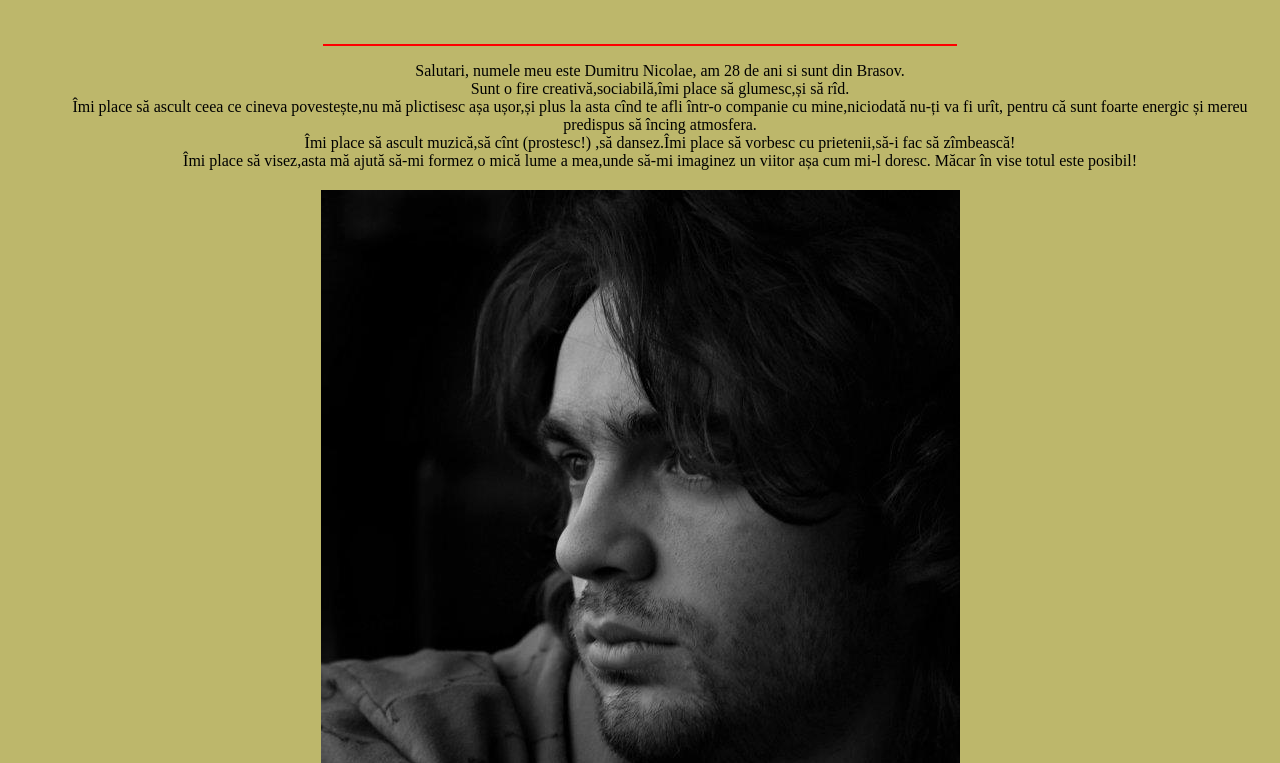
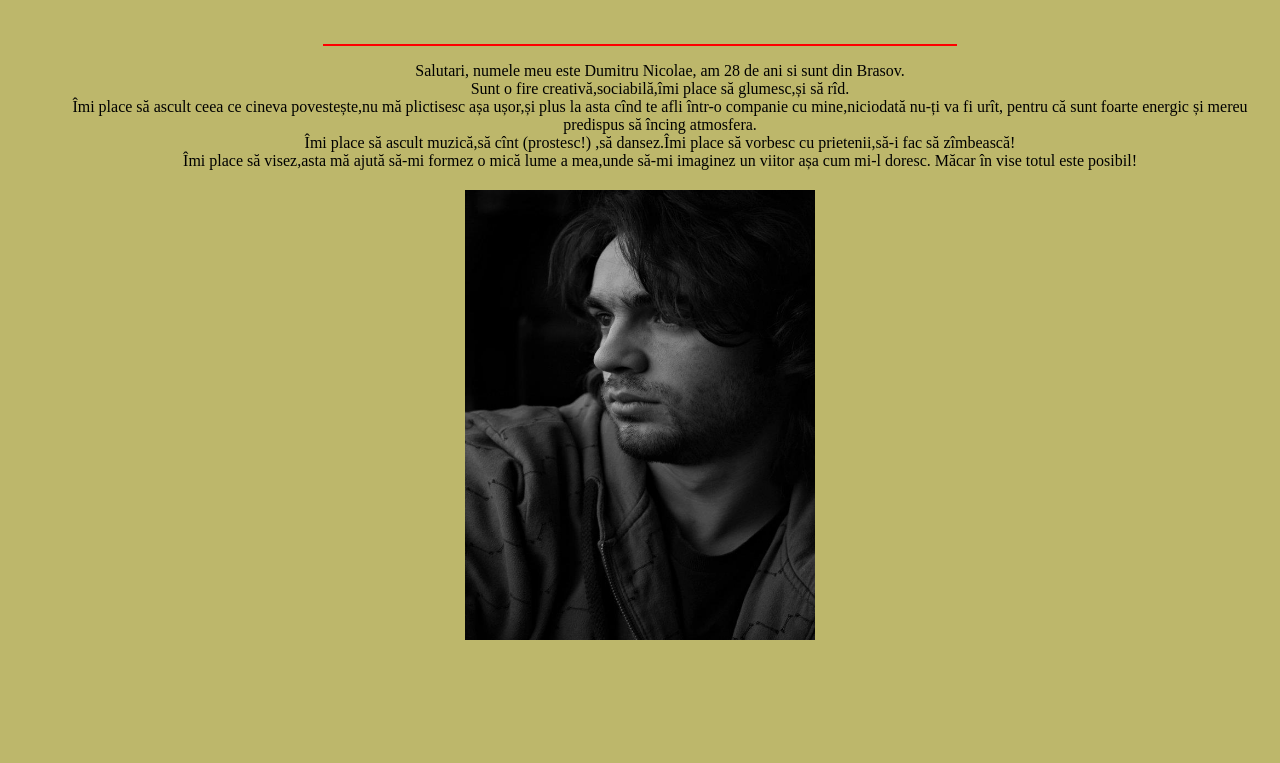
Before and after one commit to dumitru88/Boogit, a plain HTML site: page index.html in a window 1280 px wide. Shown: the part 37-800 px from the top of the page. Drawn offline with Linux system fonts and the light colour scheme.

Commit message:
Update index.html

```diff
--- a/index.html
+++ b/index.html
@@ -12,6 +12,6 @@
 			Îmi place să ascult ceea ce cineva povestește,nu mă plictisesc așa ușor,și plus la asta cînd te afli într-o companie cu mine,niciodată nu-ți va fi urît, pentru că sunt foarte energic și mereu predispus să încing atmosfera.<br>
 			Îmi place să ascult muzică,să cînt (prostesc!) ,să dansez.Îmi place să vorbesc cu prietenii,să-i fac să zîmbească!<br>
 			Îmi place să visez,asta mă ajută să-mi formez o mică lume a mea,unde să-mi imaginez un viitor așa cum mi-l doresc. Măcar în vise totul este posibil!<br></ul></p></CENTER>
-			<center><h2><IMG SRC="383347_350533161624043_1795779027_n.jpg"></h2></center>
+			<center><h2><IMG SRC="383347_350533161624043_1795779027_n.jpg" height="450" width="350"></h2></center>
 		</BODY>
 </HTML>
```
